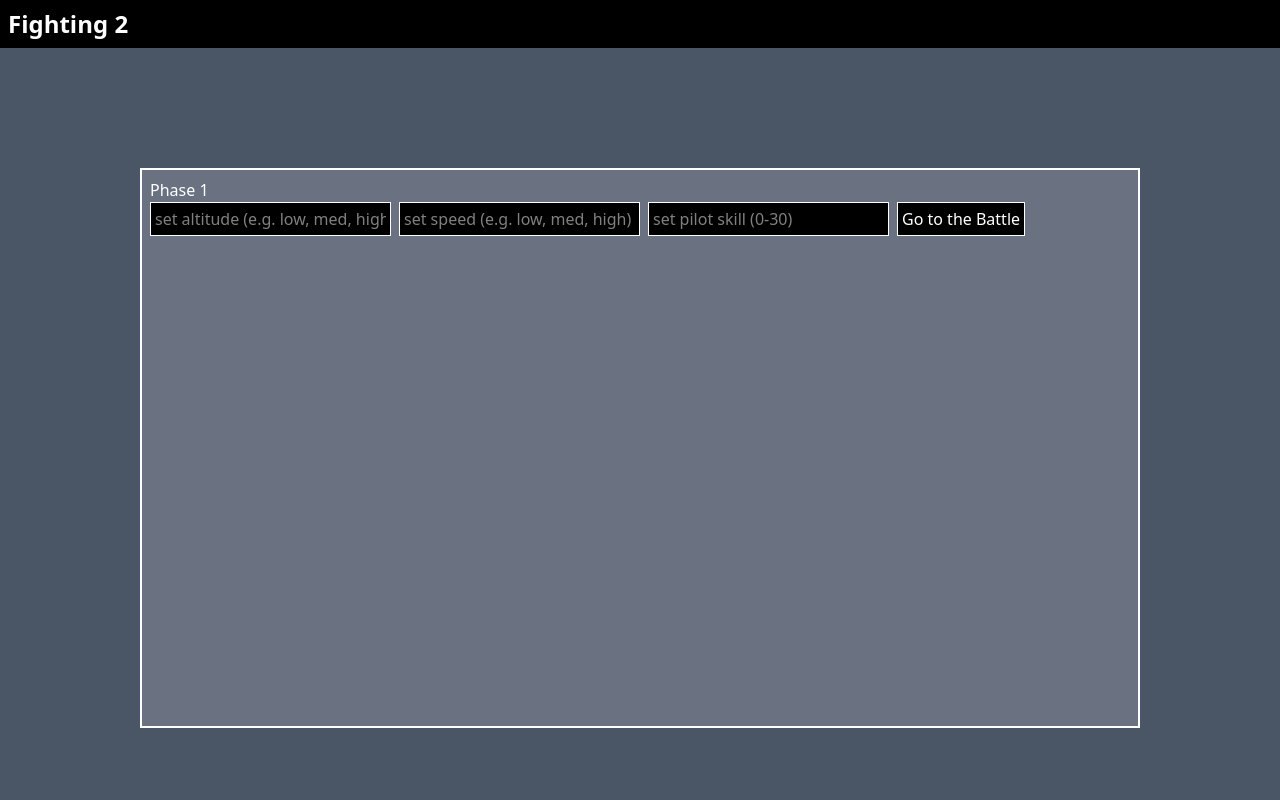
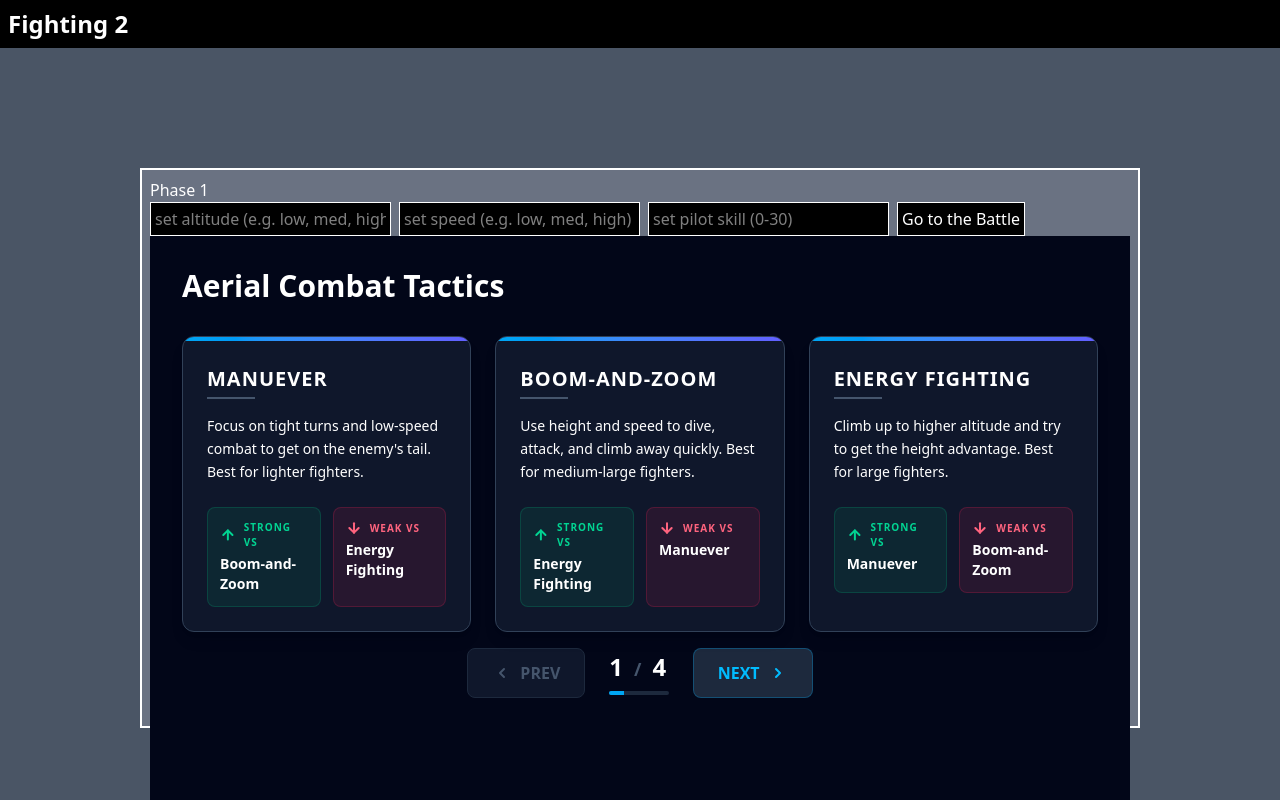
Before and after one commit to KeremVona/Fighting-2, a React (Vite) app in the folder client/: page / in a window 1280 px wide. Shown: the top 800 px of the page. Built offline with nearby package versions, Linux system fonts and the light colour scheme.

Commit message:
started work on phase 2

```diff
--- a/client/src/App.tsx
+++ b/client/src/App.tsx
@@ -1,15 +1,14 @@
 import { useState } from "react";
 import "./App.css";
 import PInput from "./components/phases/phase1/PInput";
+import Phase2 from "./components/phases/phase2/Phase2";
 
 // TO DO
 // Display phases according to the one currently playing 1/3
-// Separate the components - DONE
-// When hovering the strategy message, display the available counter
 
 function App() {
   const [phase, setPhase] = useState(1);
-
+  const phasee = 2;
   const handleCompletePhase = () => {
     setPhase((prev) => prev + 1);
   };
@@ -21,6 +20,7 @@ function App() {
         <div className="border-white border-2 p-2 bg-gray-500 border-solid w-250 h-140">
           <p className="">Phase {phase}</p>
           {phase == 1 && <PInput onPhaseComplete={handleCompletePhase} />}
+          {phasee == 2 && <Phase2 />}
         </div>
       </div>
     </>
@@ -43,7 +43,7 @@ DONE - go to the next phase (phase 2)
 - display on screen
 
 2. ask the user to choose a strategy
-- a grid is shown with the strategies from the file
+- DONE - a grid is shown with the strategies from the file
 - when the card is clicked, the strategy is chosen
 
 3. the game is played for 5 seconds
--- /dev/null
+++ b/client/src/components/phases/phase2/Phase2.tsx
@@ -0,0 +1,12 @@
+import { useState } from "react";
+import StrategyList from "./StrategyList";
+
+const Phase2 = () => {
+  return (
+    <>
+      <StrategyList />
+    </>
+  );
+};
+
+export default Phase2;
--- /dev/null
+++ b/client/src/components/phases/phase2/StrategyCard.tsx
@@ -0,0 +1,95 @@
+import React from "react";
+import { useState, useEffect } from "react";
+import { useFormState } from "react-dom";
+
+interface StrategyCardProps {
+  title: string;
+  description: string;
+  beats: string;
+  isBeatenBy: string;
+}
+
+const StrategyCard: React.FC<StrategyCardProps> = ({
+  title,
+  description,
+  beats,
+  isBeatenBy,
+}) => {
+  const [chosenStrategy, setChosenStrategy] = useState("");
+
+  const handleClick = () => {
+    setChosenStrategy(title);
+  };
+
+  useEffect(() => {
+    if (chosenStrategy !== "") {
+      console.log(chosenStrategy);
+    }
+  }, [chosenStrategy]);
+  return (
+    <div className="group relative w-full max-w-sm overflow-hidden rounded-xl bg-slate-900 border border-slate-700 shadow-lg transition-all duration-300 hover:-translate-y-1 hover:shadow-2xl hover:border-sky-500/50">
+      <div className="h-1 w-full bg-gradient-to-r from-sky-500 to-indigo-500" />
+
+      <div onClick={handleClick} className="p-6">
+        <div className="mb-4">
+          <h3 className="text-xl font-black uppercase tracking-wider text-white">
+            {title}
+          </h3>
+          <div className="mt-1 h-0.5 w-12 bg-slate-600 group-hover:w-full group-hover:bg-sky-500/50 transition-all duration-500" />
+        </div>
+
+        <p className="mb-6 text-sm font-medium leading-relaxed text-slate-400">
+          {description}
+        </p>
+
+        <div className="grid grid-cols-2 gap-3">
+          <div className="rounded-lg border border-emerald-500/20 bg-emerald-500/10 p-3">
+            <div className="mb-1 flex items-center gap-2">
+              <svg
+                xmlns="http://www.w3.org/2000/svg"
+                className="h-4 w-4 text-emerald-400"
+                viewBox="0 0 24 24"
+                fill="none"
+                stroke="currentColor"
+                strokeWidth="3"
+                strokeLinecap="round"
+                strokeLinejoin="round"
+              >
+                <path d="m5 12 7-7 7 7" />
+                <path d="M12 19V5" />
+              </svg>
+              <span className="text-[10px] font-bold uppercase tracking-widest text-emerald-400">
+                Strong Vs
+              </span>
+            </div>
+            <p className="text-sm font-bold text-emerald-100">{beats}</p>
+          </div>
+
+          <div className="rounded-lg border border-rose-500/20 bg-rose-500/10 p-3">
+            <div className="mb-1 flex items-center gap-2">
+              <svg
+                xmlns="http://www.w3.org/2000/svg"
+                className="h-4 w-4 text-rose-400"
+                viewBox="0 0 24 24"
+                fill="none"
+                stroke="currentColor"
+                strokeWidth="3"
+                strokeLinecap="round"
+                strokeLinejoin="round"
+              >
+                <path d="m19 12-7 7-7-7" />
+                <path d="M12 5v14" />
+              </svg>
+              <span className="text-[10px] font-bold uppercase tracking-widest text-rose-400">
+                Weak Vs
+              </span>
+            </div>
+            <p className="text-sm font-bold text-rose-100">{isBeatenBy}</p>
+          </div>
+        </div>
+      </div>
+    </div>
+  );
+};
+
+export default StrategyCard;
--- /dev/null
+++ b/client/src/components/phases/phase2/StrategyList.tsx
@@ -0,0 +1,114 @@
+import StrategyCard from "./StrategyCard";
+import strategyData from "../../../data/strategies.json";
+import { useState } from "react";
+
+const StrategyList = () => {
+  const ITEMS_PER_PAGE = 3;
+
+  const [currentPage, setCurrentPage] = useState(1);
+
+  const totalPages = Math.ceil(strategyData.length / ITEMS_PER_PAGE);
+  const startIndex = (currentPage - 1) * ITEMS_PER_PAGE;
+  const chosenStrategies = strategyData.slice(
+    startIndex,
+    startIndex + ITEMS_PER_PAGE
+  );
+
+  const goToNextPage = () => {
+    if (currentPage < totalPages) setCurrentPage((prev) => prev + 1);
+  };
+
+  const goToPrevPage = () => {
+    if (currentPage > 1) setCurrentPage((prev) => prev - 1);
+  };
+  return (
+    <div className="min-h-screen bg-slate-950 p-8">
+      <div className="mx-auto max-w-7xl">
+        <h1 className="mb-8 text-3xl font-bold text-white">
+          Aerial Combat Tactics
+        </h1>
+
+        <div className="grid grid-cols-1 gap-6 md:grid-cols-2 lg:grid-cols-3">
+          {chosenStrategies.map((strategy, index) => (
+            <StrategyCard
+              key={index}
+              title={strategy.title}
+              description={strategy.description}
+              beats={strategy.beats}
+              isBeatenBy={strategy.isBeatenBy}
+            />
+          ))}
+        </div>
+
+        {totalPages > 1 && (
+          <div className="flex justify-center items-center gap-6 mt-4">
+            <button
+              onClick={goToPrevPage}
+              disabled={currentPage === 1}
+              className={`flex items-center gap-2 px-6 py-3 rounded-lg border font-bold transition-all duration-200
+                ${
+                  currentPage === 1
+                    ? "border-slate-800 bg-slate-900 text-slate-600 cursor-not-allowed"
+                    : "border-sky-500/30 bg-slate-800 text-sky-400 hover:bg-sky-500/10 hover:border-sky-500 hover:shadow-lg hover:shadow-sky-500/20 active:scale-95"
+                }`}
+            >
+              <svg
+                xmlns="http://www.w3.org/2000/svg"
+                className="h-5 w-5"
+                viewBox="0 0 20 20"
+                fill="currentColor"
+              >
+                <path
+                  fillRule="evenodd"
+                  d="M12.707 5.293a1 1 0 010 1.414L9.414 10l3.293 3.293a1 1 0 01-1.414 1.414l-4-4a1 1 0 010-1.414l4-4a1 1 0 011.414 0z"
+                  clipRule="evenodd"
+                />
+              </svg>
+              PREV
+            </button>
+
+            <div className="flex flex-col items-center">
+              <span className="text-2xl font-black text-white tracking-widest">
+                {currentPage} <span className="text-slate-600 text-lg">/</span>{" "}
+                {totalPages}
+              </span>
+              <div className="h-1 w-full bg-slate-800 mt-2 rounded-full overflow-hidden">
+                <div
+                  className="h-full bg-sky-500 transition-all duration-300 ease-out"
+                  style={{ width: `${(currentPage / totalPages) * 100}%` }}
+                />
+              </div>
+            </div>
+
+            <button
+              onClick={goToNextPage}
+              disabled={currentPage === totalPages}
+              className={`flex items-center gap-2 px-6 py-3 rounded-lg border font-bold transition-all duration-200
+                ${
+                  currentPage === totalPages
+                    ? "border-slate-800 bg-slate-900 text-slate-600 cursor-not-allowed"
+                    : "border-sky-500/30 bg-slate-800 text-sky-400 hover:bg-sky-500/10 hover:border-sky-500 hover:shadow-lg hover:shadow-sky-500/20 active:scale-95"
+                }`}
+            >
+              NEXT
+              <svg
+                xmlns="http://www.w3.org/2000/svg"
+                className="h-5 w-5"
+                viewBox="0 0 20 20"
+                fill="currentColor"
+              >
+                <path
+                  fillRule="evenodd"
+                  d="M7.293 14.707a1 1 0 010-1.414L10.586 10 7.293 6.707a1 1 0 011.414-1.414l4 4a1 1 0 010 1.414l-4 4a1 1 0 01-1.414 0z"
+                  clipRule="evenodd"
+                />
+              </svg>
+            </button>
+          </div>
+        )}
+      </div>
+    </div>
+  );
+};
+
+export default StrategyList;
```
